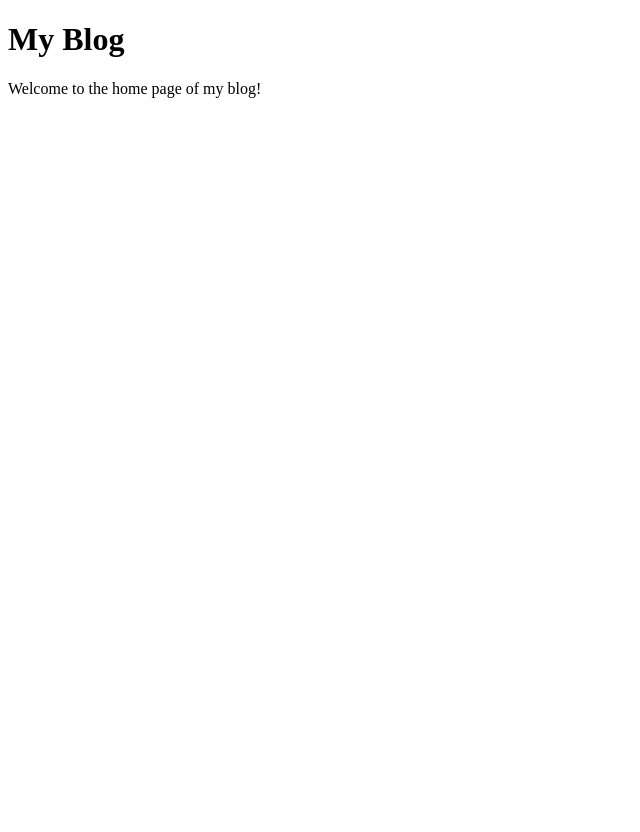
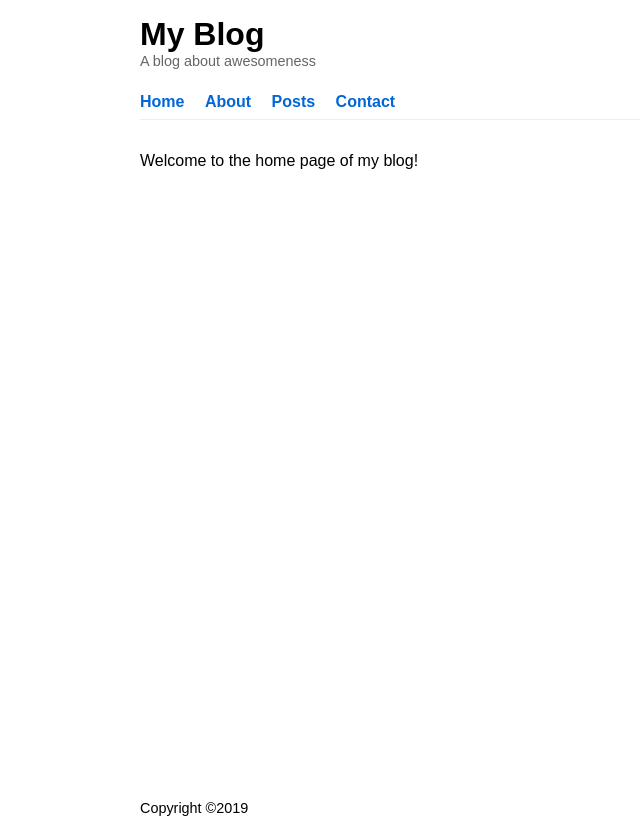
Before and after one commit to coolbearbear/allan_in_class, a Django app: page / in a window 1280 px wide. Shown: the whole page, without its empty margins (0-640 px from the left). Before the commit the page ends 98 px from the top, so only its background shows below. Run offline with Django 3.2, Linux system fonts and the light colour scheme.

Commit message:
Added html stuff

```diff
--- /dev/null
+++ b/blog/static/blog/base.css
@@ -0,0 +1,75 @@
+/* blog/static/blog/base.css */
+
+html {
+  height: 100%; /* Use whole height of browser */
+}
+
+body {
+  display: grid;  /* Use CSS grid */
+  font-family: Arial, Helvetica, sans-serif;
+  grid-template-rows: auto auto 1fr auto;  /* Sticky footer */
+  margin: 0 auto;  /* Centers the page */
+  max-width: 1000px;  /* Set max width */
+  min-height: 100%;  /* Full height */
+  padding: 1rem;
+}
+
+/*
+ * Style the <a> tags. Have a consistent colour for both visited
+ * and unvisited links. Show underline on hover only.
+ */
+a {
+  color: #0366d6;
+  text-decoration: none;
+}
+
+a:hover {
+  text-decoration: underline;
+}
+
+/* Style the header area */
+#site-header h1 {
+  padding: 0;
+  margin: 0;
+}
+
+#site-header p {
+  font-size: 0.9rem;
+  color: #666;
+  padding: 0;
+  margin: 0;
+}
+
+/* Style the top nav */
+#top-nav {
+  padding: 0.5rem 0;
+  border-bottom: 1px solid #eee;
+}
+
+#top-nav ul {
+  margin: 0;
+  padding: 0;
+}
+
+#top-nav li {
+  margin-top: 1rem;
+  list-style-type: none;
+  display: inline-block;
+  padding-right: 1rem;
+}
+
+#top-nav a {
+  text-decoration: none;
+  font-weight: bold;
+}
+
+/* Style the main content */
+#main-content {
+  margin-top: 1rem;
+  margin-bottom: 2rem;
+}
+
+/* Style the footer */
+#site-footer {
+  font-size: 0.9rem;
+}
--- a/blog/templates/blog/base.html
+++ b/blog/templates/blog/base.html
@@ -1,18 +1,41 @@
 <!-- blog/templates/blog/base.html -->
+{% load static %}
 
 <!DOCTYPE html>
 <html lang="en">
 <head>
   <meta charset="utf-8">
-  <title>My Blog –{% block page_title%}An awesome blog{% endblock %}</title>
+  <link rel ="stylesheet" href="{% static "blog/base.css" %}">
+  <title>My Blog – {% block page_title %}An awesome blog{% endblock %}</title>
 </head>
 
 <body>
-  <main>
+  <!-- The header -->
+  <header id="site-header">
     <h1>My Blog</h1>
+    <p>A blog about awesomeness</p>
+  </header>
+
+  <!-- Top navigation -->
+  <nav id='top-nav'>
+    <ul>
+      <li><a href="#">Home</a></li>
+      <li><a href="#">About</a></li>
+      <li><a href="#">Posts</a></li>
+      <li><a href="#">Contact</a></li>
+    </ul>
+  </nav>
+
+  <main id="main-content">
     {% block main %}
     <!-- Content for the main block will be rendered here -->
     {% endblock %}
   </main>
+
+  <footer id="site-footer">
+    <!-- Print copyright with the current year -->
+    Copyright &copy;{% now 'Y' %}
+  </footer>
+
 </body>
 </html>
```
